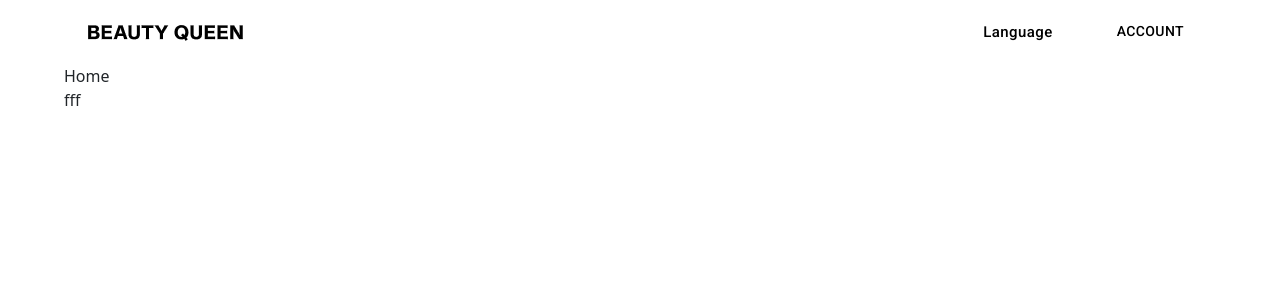
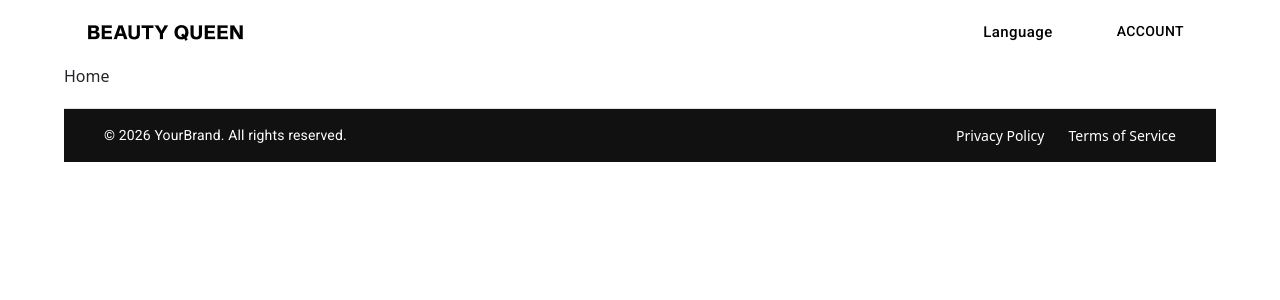
Before and after one commit to ManalTalli/BEAUTY-QUEEN, a React (Vite) app: page / in a window 1280 px wide. Shown: the top 300 px of the page. Built offline with nearby package versions, Linux system fonts and the light colour scheme; some icons are missing.

Commit message:
add to cart

```diff
--- a/src/components/footer/Footer.jsx
+++ b/src/components/footer/Footer.jsx
@@ -1,9 +1,49 @@
-import React from 'react'
+import React from 'react';
+import { Box, Typography, Container, Link } from '@mui/material';
 
-export default function Footer() {
+const Footer = () => {
   return (
-    <div>
-      fff
-    </div>
-  )
-}
+    <Box sx={{display:'flex' , flexDirection:'column', marginTop:'auto', marginTop:'20px'}}>
+    <Box
+      component="footer"
+      sx={{
+
+        marginTop:'50px',
+        py: 2, // Padding vertical (مسافة صغيرة فوق وتحت)
+        px: 2,
+        mt: 'auto',
+        backgroundColor: '#111',
+        borderTop: '1px solid #e0e0e0',
+      }}
+    >
+      <Container maxWidth="lg">
+
+        <Box
+
+          sx={{
+            display: 'flex',
+            justifyContent: 'space-between', // يوزع العناصر على الأطراف
+            alignItems: 'center',
+            flexDirection: { xs: 'column', sm: 'row' }, // في الموبايل تحت بعض، في الشاشة الكبيرة جنب بعض
+          }}
+        >
+          <Typography variant="body2" color="#fff">
+            © {new Date().getFullYear()} YourBrand. All rights reserved.
+          </Typography>
+
+          <Box sx={{ display: 'flex', gap: 3 }}>
+            <Link href="#" underline="hover" color="#fff" sx={{ fontSize: '0.875rem' }}>
+              Privacy Policy
+            </Link>
+            <Link href="#" underline="hover" color="#fff" sx={{ fontSize: '0.875rem' }}>
+              Terms of Service
+            </Link>
+          </Box>
+        </Box>
+      </Container>
+    </Box>
+    </Box>
+  );
+};
+
+export default Footer;
--- a/src/components/products/Products.jsx
+++ b/src/components/products/Products.jsx
@@ -9,7 +9,7 @@ export default function Products() {
   if (isLoading) return <Loader/>
   if (isError) return <Box color={'red'}>{error.message}</Box>
   return (
-    <Box classname='products' paddingTop={'50px'} width={'100%'}>
+    <Box className='products' paddingTop={'50px'} width={'100%'}>
 
         <Grid container gap={'30px'}>
           {data.response.data.map (product =>
--- /dev/null
+++ b/src/hooks/useAddToCart.jsx
@@ -0,0 +1,20 @@
+import React from 'react'
+import { useMutation, useQueryClient } from '@tanstack/react-query'
+import authAxiosInstance from '../api/authAxiosInstance'
+
+export default function useAddToCart() {
+    const queryClient = useQueryClient ();
+    const mutation = useMutation ({
+        mutationFn:async({ProductId,Count}) =>{
+            return await authAxiosInstance.post('/Carts',{
+                ProductId:ProductId,
+                Count:Count
+            })
+        }, onSuccess: () =>{
+            queryClient.invalidateQueries(
+                {queryKey: ['carts']}
+            )
+        }
+    })
+  return mutation;
+}
--- /dev/null
+++ b/src/hooks/useRemoveFromCart.jsx
@@ -0,0 +1,16 @@
+import { Mutation, useMutation, useQueryClient } from '@tanstack/react-query'
+import React from 'react'
+import authAxiosInstance from '../api/authAxiosInstance';
+
+export default function useRemoveFromCart() {
+    const queryClient = useQueryClient ();
+  return useMutation({
+    mutationFn:(cartItemId) => authAxiosInstance.delete(`/Carts/${cartItemId}`),
+    onSuccess: () =>{
+        queryClient.invalidateQueries(
+            {queryKey:['carts']}
+        )
+    }
+  }
+  )
+}
--- a/src/pages/cart/Cart.jsx
+++ b/src/pages/cart/Cart.jsx
@@ -1,15 +1,47 @@
 import React from 'react'
 import useCart from '../../hooks/useCart'
 import { useCounterStore } from '../../store/useCounterStore';
+import Loader from '../../ui/Loader';
+import { Box, Button, Table, TableBody, TableCell, TableContainer, TableFooter, TableHead, TableRow, Typography } from '@mui/material';
+import useRemoveFromCart from '../../hooks/useRemoveFromCart';
 
 export default function Cart() {
-  const {data, isError , isLoading } = useCart ();
+  const {data, isError , isLoading,error } = useCart ();
+  const {mutate,isPending} = useRemoveFromCart ();
+  if (isLoading) return <Loader/>
+  if (isError) return <Box color={'red'}>{error.message}</Box>
 
   console.log(data);
   return (
-    <div >
-
-      Cart
-    </div>
+    <Box className='cart' sx={{py:5}}>
+      <Typography component={'h1'}>My Cart</Typography>
+      <TableContainer>
+        <Table>
+          <TableHead>
+            <TableRow>
+              <TableCell>Product Name</TableCell>
+              <TableCell>Price</TableCell>
+              <TableCell>Quantity</TableCell>
+              <TableCell>Total</TableCell>
+              <TableCell>Actions</TableCell>
+            </TableRow>
+          </TableHead>
+          <TableBody>
+            {data.items.map(item=>(
+              <TableRow>
+                <TableCell>{item.productName}</TableCell>
+                <TableCell>{item.price}</TableCell>
+                <TableCell>{item.count}</TableCell>
+                <TableCell>{item.totalPrice}</TableCell>
+                <TableCell><Button disabled={isPending} color='error' variant='contained' onClick={()=>mutate(item.productId)}>Remove</Button></TableCell>
+              </TableRow>
+            ))}
+          </TableBody>
+          <TableFooter>
+            <TableCell colSpan={5}>Total : {data.cartTotal}</TableCell>
+          </TableFooter>
+        </Table>
+      </TableContainer>
+    </Box>
   )
 }
--- a/src/pages/productDetails/ProductDetails.jsx
+++ b/src/pages/productDetails/ProductDetails.jsx
@@ -2,18 +2,35 @@ import React from 'react'
 import useProduct from '../../hooks/useProduct'
 import { useParams } from 'react-router-dom';
 import Loader from '../../ui/Loader';
-import { Box } from '@mui/material';
+import { Box, Button, Card, CardMedia, Rating, Typography } from '@mui/material';
+import useAddToCart from '../../hooks/useAddToCart';
 
 export default function ProductDetails() {
     const {id}=useParams();
     const {data , isLoading , isError , error}=useProduct(id);
+    const {mutate,isPending} = useAddToCart ();
     console.log(data);
     if (isLoading) return <Loader />
     if (isError) return <Box color='red' >{error.message}</Box>
+    const product=data.response;
 
   return (
-    <div>
-      details
-    </div>
+    <Box>
+      <Card sx={{display:'flex',padding:'30px',flexWrap:'wrap',gap:4}}>
+        <CardMedia component={'img'} image={product.image} sx={{width:{xs:'100%',md:300, objectFit:'contain'}}}>
+        </CardMedia>
+        <Box sx={{flex:1}}>
+          <Typography component={'h1'} variant='h3' gutterBottom>{product.name}</Typography>
+          <Typography component={'span'} variant='body1' sx={{display:'block'}} gutterBottom>{product.price} $</Typography>
+          <Rating readOnly value={product.rate}></Rating>
+          <Typography variant='body1' gutterBottom color='#555'>{product.description}</Typography>
+          <Typography color='text.secondery'>Avaiable Quantity : {product.quantity}</Typography>
+          <Button disabled={isPending} color='primary' variant='contained' onClick={()=>mutate({
+            ProductId:product.id,
+            Count:1,
+          })}>Add To Cart</Button>
+        </Box>
+      </Card>
+      </Box>
   )
 }
```
